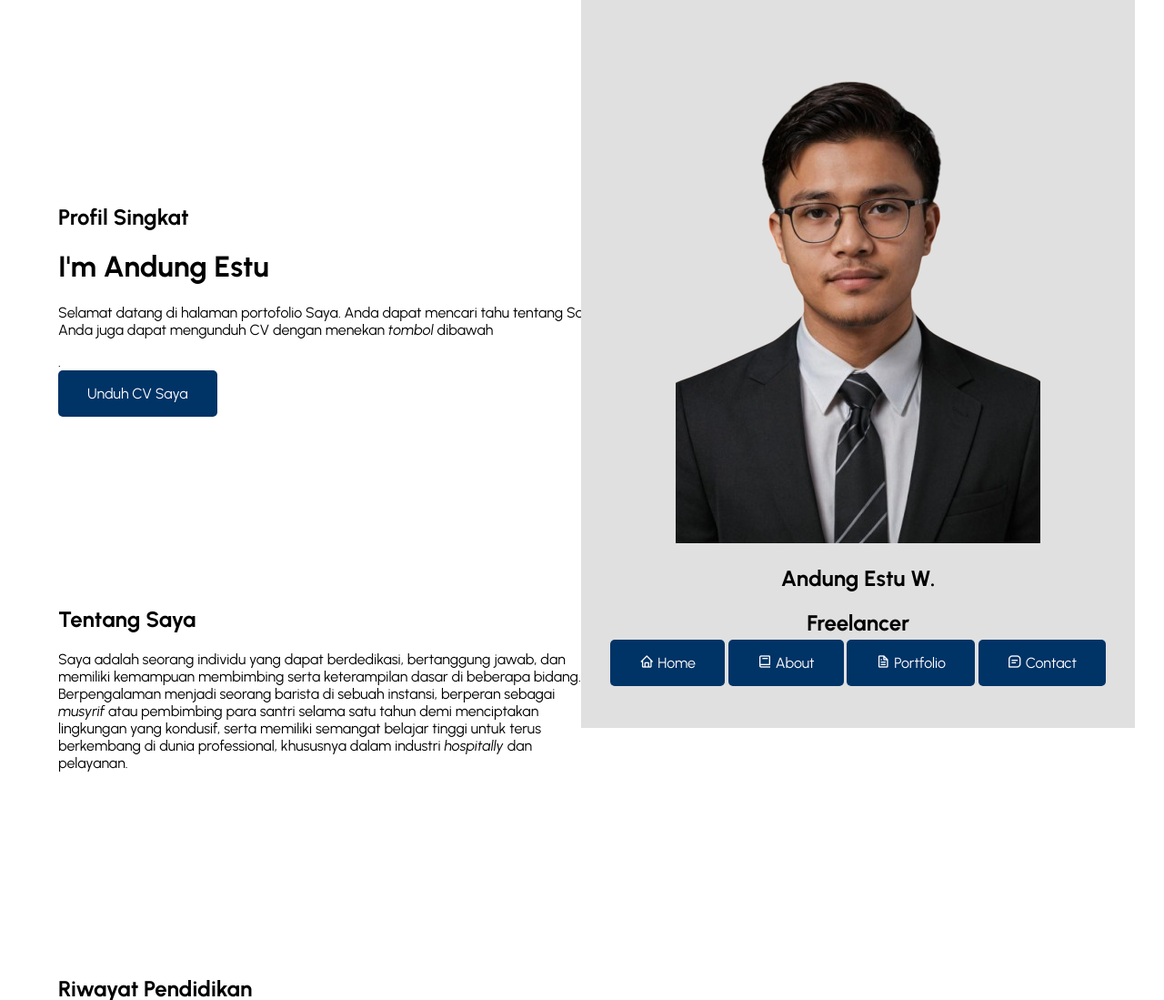
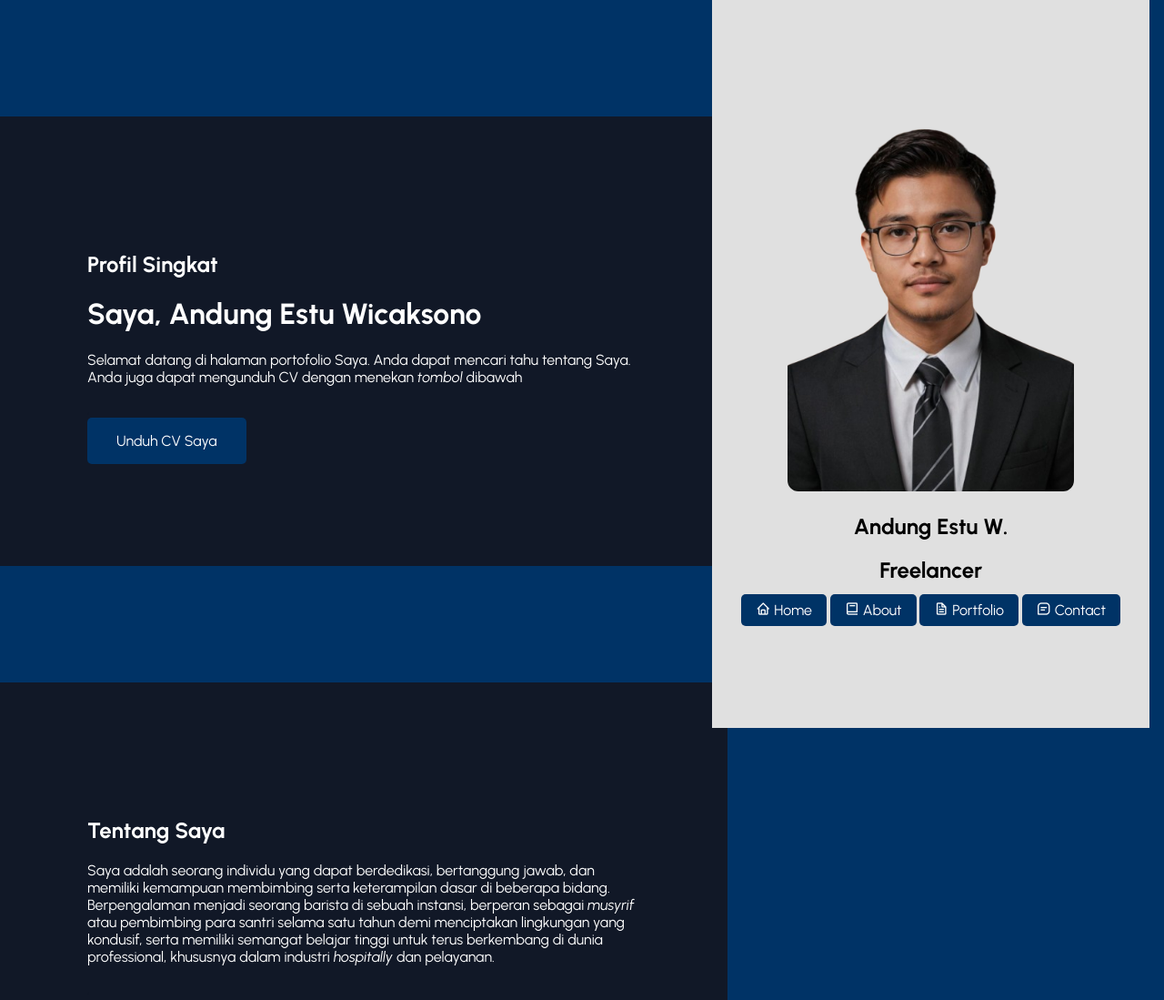
Before and after one commit to muzashiyukihimecoding/estu-s-portofolio, a website: page index.html in a window 1280 px wide. Shown: the top 1099 px of the page at 91% size. Drawn offline with nearby package versions, Linux system fonts and the light colour scheme.

Commit message:
last change, add beautiful css

```diff
--- a/css/stylesheet.css
+++ b/css/stylesheet.css
@@ -14,6 +14,7 @@
 :root {
    --background-grey: #f2f2f2;
    --background-lightgrey: #e0e0e0;
+   --background-darkblue: #111827;
    --background-white: #ffffff;
    --accenn-blue: #003366;
    --accenn-purple: #4b0082;
@@ -27,25 +28,28 @@
 
 html,
 body {
-   margin: 0 1rem;
+   margin: 0;
    padding: 0;
    align-items: center;
    font-family: "Urbanist", serif;
    font-style: normal;
+   scroll-behavior: smooth;
 }
 
 body {
    /* display: flex !important; */
    /* flex-direction: row-reverse; */
    justify-content: space-between;
+   background-color: var(--accenn-blue);
+   /* color: white; */
 }
 
 nav {
-   position: fixed !important;
+   position: fixed;
    height: 100%;
    top: 0;
    right: 0;
-   margin: 0 2rem;
+   margin: 0 1em;
    padding: 0 2rem;
    align-items: center;
    align-content: center;
@@ -53,14 +57,33 @@ nav {
    background-color: var(--background-lightgrey);
 }
 
+@media screen and (min-width: 766px) {
+   nav img {
+      height: 420px !important;
+      border-radius: 12px;
+   }
+   .under-nav .button {
+      padding: 0.5rem 1rem;
+   }
+}
+
 main {
+   color: white !important;
    display: flex column;
    flex: 1;
-   margin: 2rem;
-   max-width: 600px;
+   /* margin: 2rem; */
+   /* padding: 2rem; */
+   max-width: 800px;
    div {
-      margin: 14rem 0;
+      margin: 8rem 0;
+      padding: 8rem 6rem;
+      background-color: var(--background-darkblue);
+      scroll-behavior: smooth;
    }
+}
+
+.dot-enter {
+   color: var(--background-darkblue);
 }
 
 /* Toggle Buttons */
@@ -76,16 +99,20 @@ main {
 }
 
 .button:hover {
-   background-color: var(--hover-blue);
+   background-color: var(--text-grey);
+   opacity: 85%;
 }
 
 /* Display Responsices */
 @media screen and (max-width: 768px) {
+   body {
+      background-color: black;
+   }
    nav {
       margin: 0;
       padding: 1rem 0;
       width: 100%;
-      height: 15%;
+      height: fit-content;
       background-color: var(--accenn-blue);
       color: var(--background-white);
       display: flex column;
@@ -120,5 +147,9 @@ main {
 
    main {
       margin: 0;
+      color: black;
+      div {
+         padding: 8rem 2rem;
+      }
    }
 }
--- a/index.html
+++ b/index.html
@@ -39,13 +39,14 @@
       <main>
          <div class="main-profile">
             <h2>Profil Singkat</h2>
-            <h1>I'm Andung Estu</h1>
+            <h1>Saya, Andung Estu Wicaksono</h1>
             <p>
                Selamat datang di halaman portofolio Saya. Anda dapat mencari
                tahu tentang Saya. Anda juga dapat mengunduh CV dengan menekan
                <i>tombol</i> dibawah
             </p>
-            <p>.</p>
+            <p class="dot-enter">.</p>
+            <!-- <p class="dot-enter">.</p> -->
             <a href="download.html" class="button" id="button">
                Unduh CV Saya</a
             >
@@ -62,6 +63,11 @@
                berkembang di dunia professional, khususnya dalam industri
                <i>hospitally</i> dan pelayanan.
             </p>
+            <p class="dot-enter">.</p>
+            <p class="dot-enter">.</p>
+            <a href="download.html" class="button" id="button">
+               Baca Blog Saya</a
+            >
          </div>
 
          <div class="acknowledgement">
```
